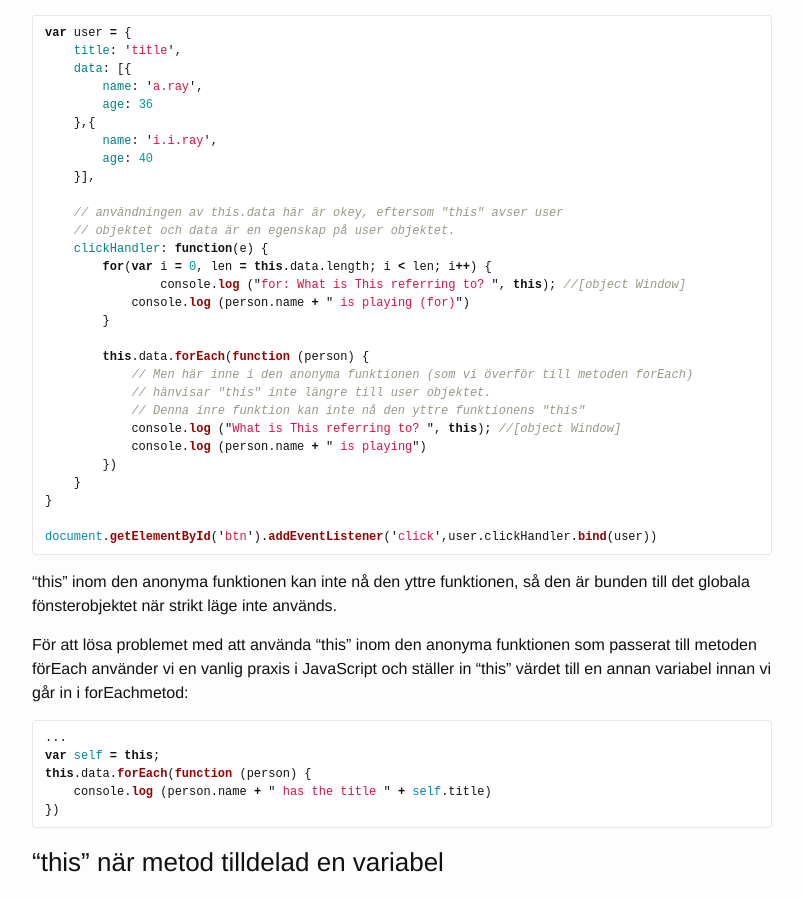
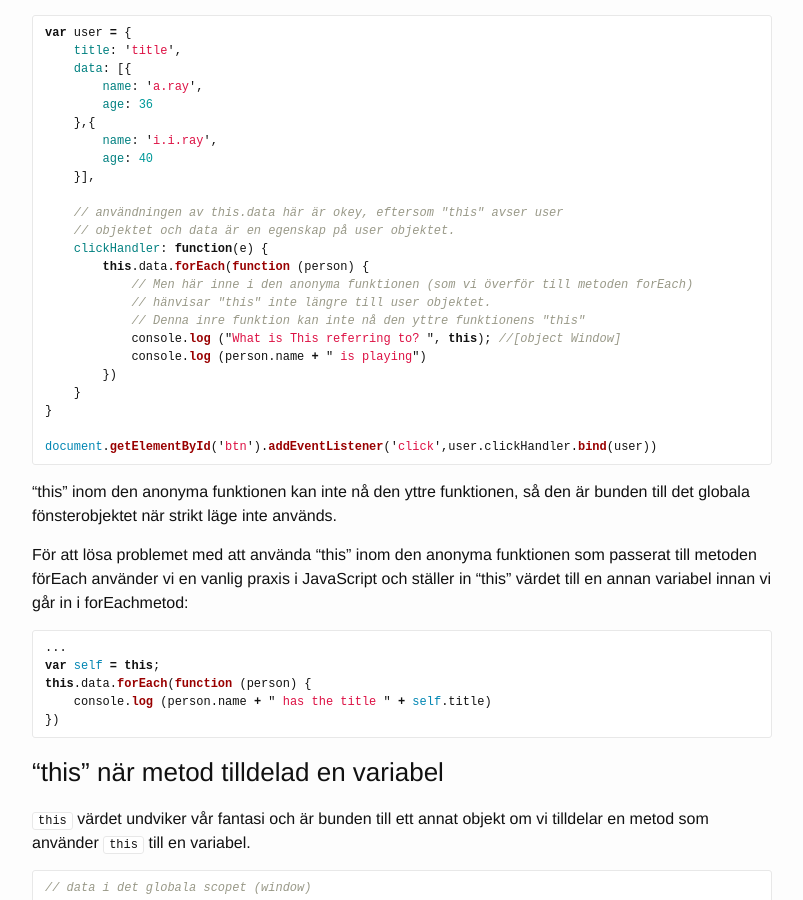
Before and after one commit to develdoe/develdoe.github.io, a Jekyll site: the page built from _posts/2017-11-02-javascript-this.md, in a window 1280 px wide and 900 px high, scrolled down 5315 px. Shown: the whole window, without its empty margins (238-1041 px from the left). Built offline with Jekyll 4.4.1, drawn with Linux system fonts in a browser that asks for light colours.

Commit message:
Update 2017-11-02-javascript-this.md

```diff
--- a/_posts/2017-11-02-javascript-this.md
+++ b/_posts/2017-11-02-javascript-this.md
@@ -223,11 +223,6 @@ var user = {
     // användningen av this.data här är okey, eftersom "this" avser user
     // objektet och data är en egenskap på user objektet.
     clickHandler: function(e) {
-      	for(var i = 0, len = this.data.length; i < len; i++) {
-         	console.log ("for: What is This referring to? ", this); //[object Window]
-            console.log (person.name + " is playing (for)")
-        }
-
         this.data.forEach(function (person) {
             // Men här inne i den anonyma funktionen (som vi överför till metoden forEach)
             // hänvisar "this" inte längre till user objektet.
```
